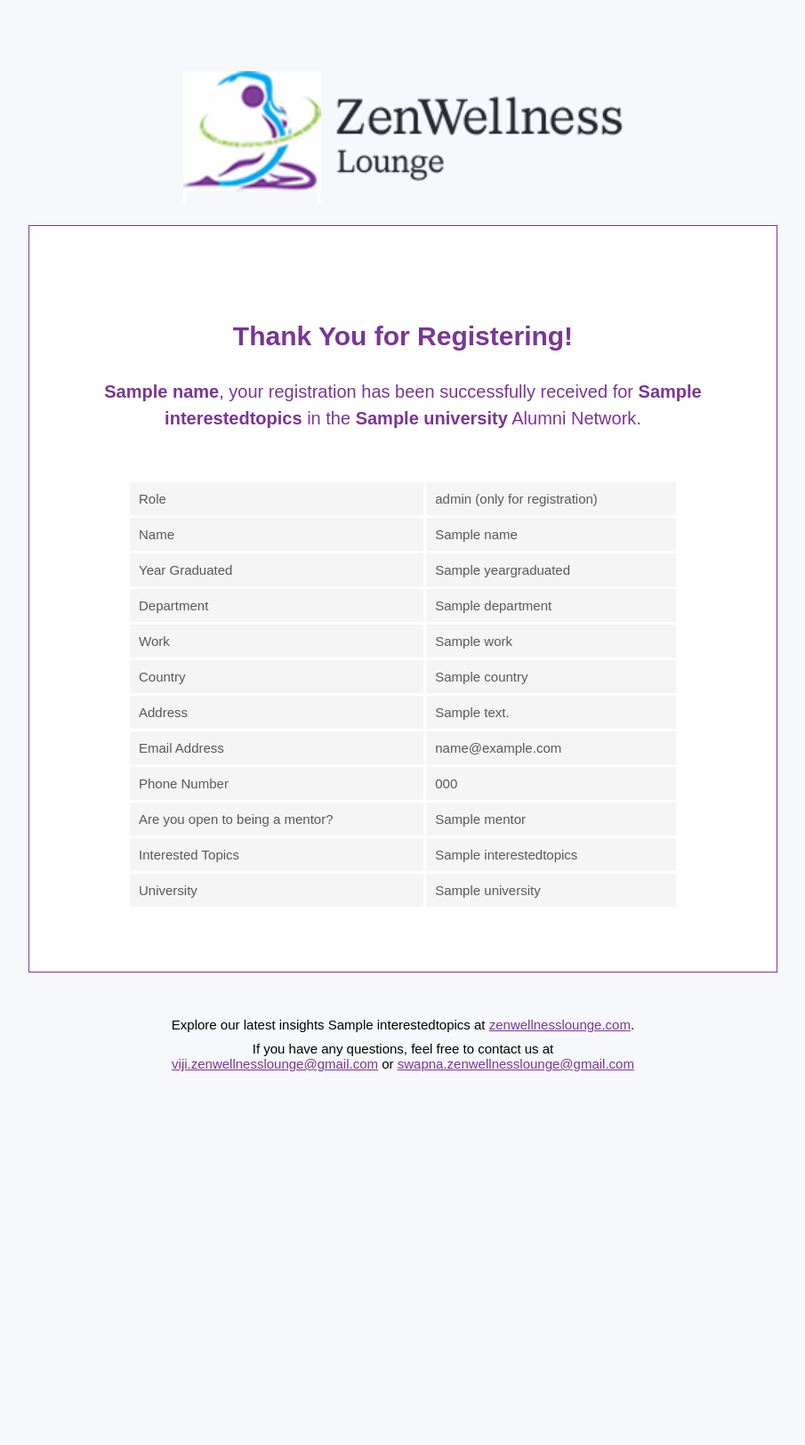
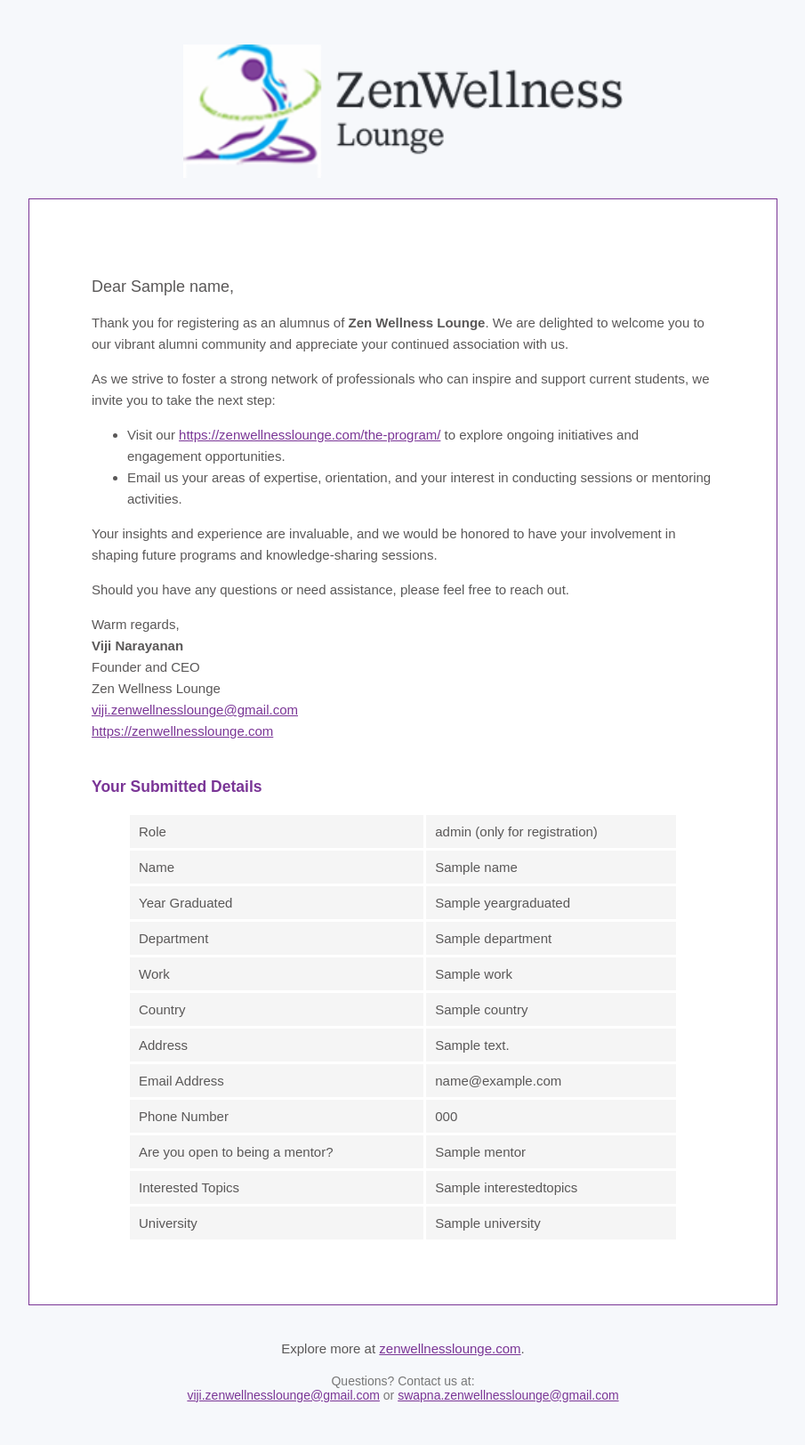
Before and after one commit to INPATHTAMILAN-M/Zenlounge, a Django app: template templates/alumni-registration.html in a window 1280 px wide. Shown: the whole page at 89% size, without its empty margins (187-1092 px from the left). Before the commit the page ends 1204 px from the top, so only its background shows below. Run offline with Django 5.2, Linux system fonts and the light colour scheme; the template is opened without the code that fills it: most values are stand-ins (such as "Sample title", 1, 10 or a date in 2020).

Commit message:
Refactor alumni and student registration templates to enhance email content and formatting

```diff
--- a/templates/alumni-registration.html
+++ b/templates/alumni-registration.html
@@ -2,20 +2,19 @@
 <!DOCTYPE html>
 <html lang="en">
 <head>
-    {% load static %}
     <meta charset="UTF-8">
     <meta name="viewport" content="width=device-width, initial-scale=1.0">
     <link rel="icon" href="{% static 'Images/favicon.png' %}" type="image/x-icon">
     <title>Alumni Registration</title>
     <style>
-        body{
+        body {
             background-color: #f6f8fb;
         }
         .container {
-            margin: 0;
+            font-family: 'DM sans', sans-serif;
             font-size: 15px;
             padding: 0;
-            font-family: 'DM sans', sans-serif;
+            margin: 0;
         }
         .email-container {
             max-width: 700px;
@@ -31,24 +30,6 @@
         }
         .logo img {
             height: 150px;
-            margin-top: 30px;
-        }
-        .header {
-            text-align: center;
-            font-size: 28px;
-            color: #5a5858;
-            font-family: Georgia, Arial, Helvetica, sans-serif;
-            text-transform: uppercase;
-            letter-spacing: 2px;
-            margin-bottom: 20px;
-        }
-        .dates {
-            text-align: center;
-            font-size: 9px;
-            color: #999893;
-            text-transform: uppercase;
-            letter-spacing: 4px;
-            margin-bottom: 20px;
         }
         .details-table {
             width: 100%;
@@ -71,23 +52,43 @@
 </head>
 <body>
     <div class="container">
+        <!-- Logo -->
         <div class="logo">
             <a href="https://zenbkad.zenwellnesslounge.com" target="_blank">
-                <img src="https://zenbkad.zenwellnesslounge.com/static/Images/zenwellneslounge.png" alt="logo" class="CToWUd" data-bit="iit">
+                <img src="https://zenbkad.zenwellnesslounge.com/static/Images/zenwellneslounge.png" alt="logo">
             </a>
         </div>
+
+        <!-- Email Content -->
         <div class="email-container">
-            <br>
-            <div style="text-align: center;color: #777777;">
-                <td colspan="2">
-                    <h1 style="color:#7A3596;">Thank You for Registering!</h1>
-                    <p style="font-size:20px; margin-top:30px; color:#7A3596; text-align: center; line-height:1.5;">
-                        <span style="font-weight: bold;">{{ name }}</span>, your registration has been successfully received for
-                        <span style="font-weight: bold;">{{ interestedtopics }}</span> in the <span style="font-weight: bold;">{{ university }}</span> Alumni Network.
-                    </p>
-                </td>
-            </div>
-            <br><br>
+            <p style="font-size: 18px; color: #5a5858;">Dear {{ name }},</p>
+            <p style="line-height: 1.6; color: #5a5858;">
+                Thank you for registering as an alumnus of <strong>Zen Wellness Lounge</strong>. We are delighted to welcome you to our vibrant alumni community and appreciate your continued association with us.
+            </p>
+            <p style="line-height: 1.6; color: #5a5858;">
+                As we strive to foster a strong network of professionals who can inspire and support current students, we invite you to take the next step:
+            </p>
+            <ul style="line-height: 1.6; color: #5a5858;">
+                <li>Visit our <a href="https://zenwellnesslounge.com/the-program/" target="_blank" style="color: #7A3596;">https://zenwellnesslounge.com/the-program/</a> to explore ongoing initiatives and engagement opportunities.</li>
+                <li>Email us your areas of expertise, orientation, and your interest in conducting sessions or mentoring activities.</li>
+            </ul>
+            <p style="line-height: 1.6; color: #5a5858;">
+                Your insights and experience are invaluable, and we would be honored to have your involvement in shaping future programs and knowledge-sharing sessions.
+            </p>
+            <p style="line-height: 1.6; color: #5a5858;">
+                Should you have any questions or need assistance, please feel free to reach out.
+            </p>
+            <p style="line-height: 1.6; color: #5a5858;">
+                Warm regards,<br>
+                <strong>Viji Narayanan</strong><br>
+                Founder and CEO<br>
+                Zen Wellness Lounge<br>
+                <a href="mailto:viji.zenwellnesslounge@gmail.com" style="color: #7A3596;">viji.zenwellnesslounge@gmail.com</a><br>
+                <a href="https://zenwellnesslounge.com" style="color: #7A3596;">https://zenwellnesslounge.com</a>
+            </p>
+
+            <!-- User Details Table -->
+            <h3 style="color: #7A3596; margin-top: 40px;">Your Submitted Details</h3>
             <table class="details-table">
                 <tr style="background: #f5f5f5;"><td>Role</td><td>{{ role }} (only for registration)</td></tr>
                 <tr style="background: #f5f5f5;"><td>Name</td><td>{{ name }}</td></tr>
@@ -105,14 +106,15 @@
                 <tr style="background: #f5f5f5;"><td>University</td><td>{{ university }}</td></tr>
             </table>
         </div>
-        <div style="text-align: center;padding: 50px 0 0 0;">
-            Explore our latest insights {{ interestedtopics }} at <a href="https://zenwellnesslounge.com/" style="color: #7A3596;">zenwellnesslounge.com</a>.
+
+        <!-- Footer -->
+        <div style="text-align: center; padding: 40px 20px 20px 20px; color: #5a5858;">
+            Explore more at <a href="https://zenwellnesslounge.com/" style="color: #7A3596;">zenwellnesslounge.com</a>.
         </div>
-        <div style="text-align: center;padding: 10px 0 50px 0;">
-            If you have any questions, feel free to contact us at <br>
-            <a href="mailto:viji.zenwellnesslounge@gmail.com" target="_blank" style="color: #7A3596;">viji.zenwellnesslounge@gmail.com</a>
-            or
-            <a href="mailto:swapna.zenwellnesslounge.com@gmail.com" target="_blank" style="color: #7A3596;">swapna.zenwellnesslounge@gmail.com</a>
+        <div style="text-align: center; padding-bottom: 40px; font-size: 14px; color: #777777;">
+            Questions? Contact us at:<br>
+            <a href="mailto:viji.zenwellnesslounge@gmail.com" style="color: #7A3596;">viji.zenwellnesslounge@gmail.com</a> or
+            <a href="mailto:swapna.zenwellnesslounge@gmail.com" style="color: #7A3596;">swapna.zenwellnesslounge@gmail.com</a>
         </div>
     </div>
 </body>
```
Also changed, not shown: templates/student-registration.html (+87 -37 lines).
